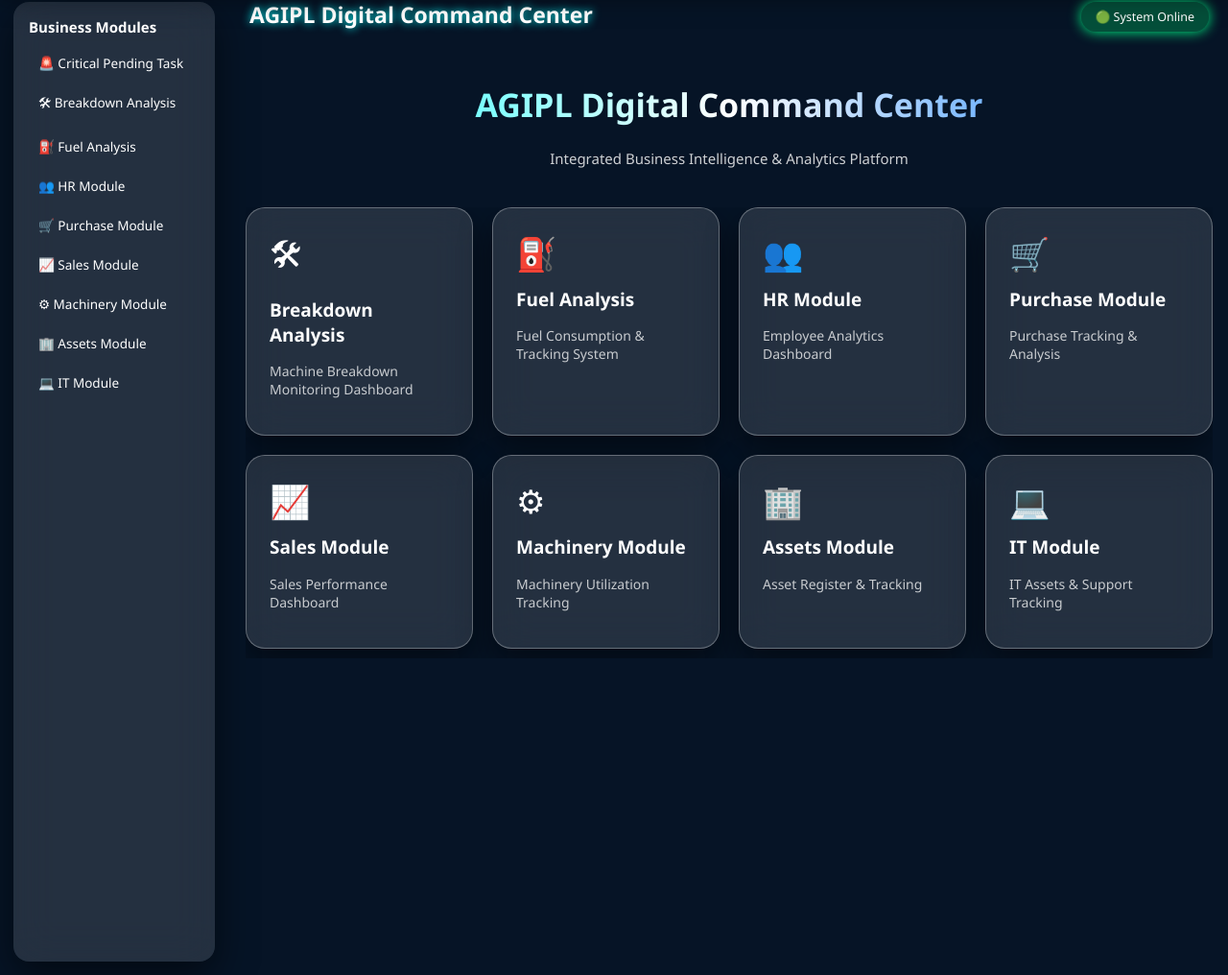
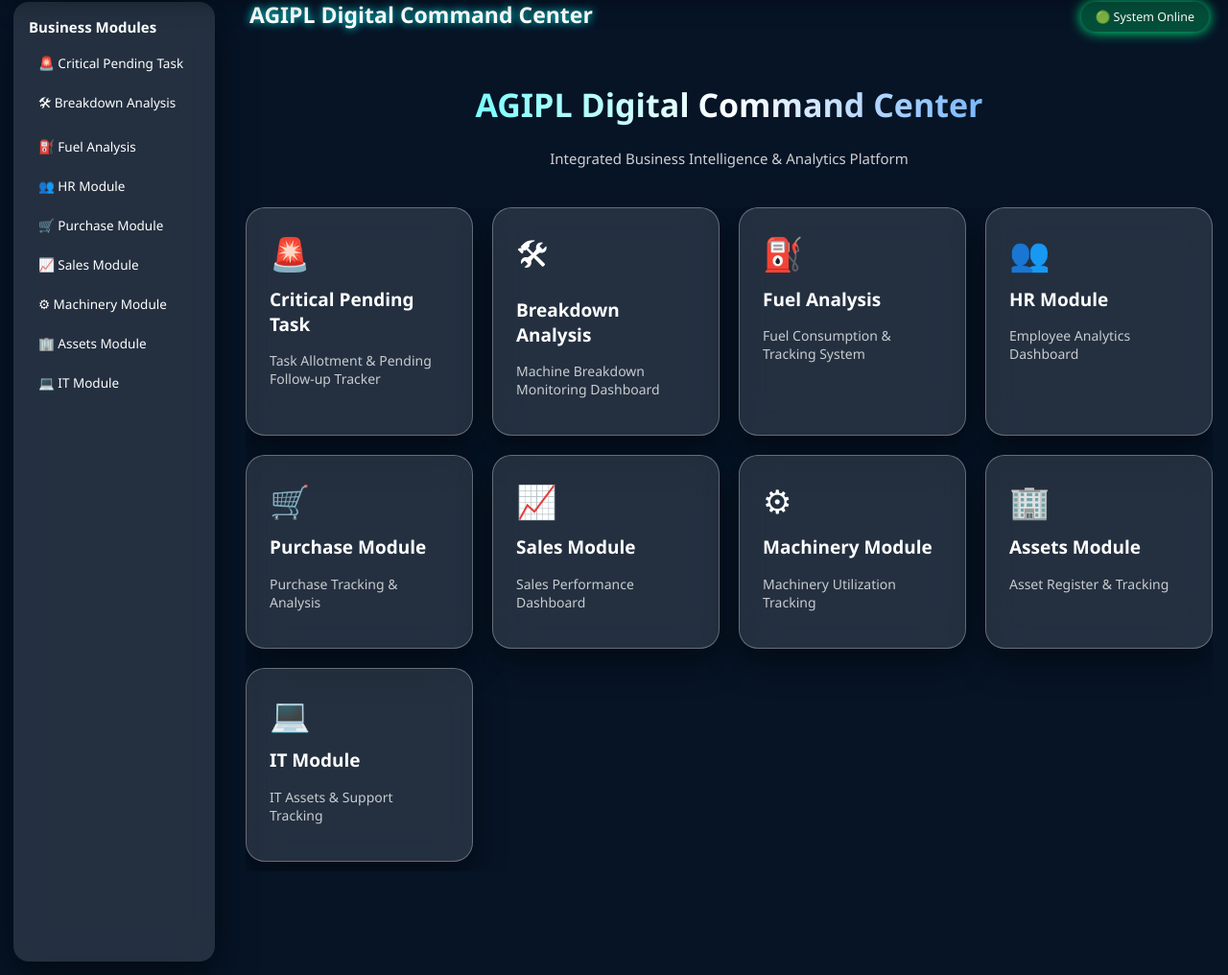
Before and after one commit to Vikasjha56/AGIPL_DOWNLOAD, a Flask app: page / in a window 1280 px wide. Shown: the part 74-1090 px from the top of the page at 96% size. Run offline with Flask 3, Linux system fonts and the light colour scheme.

Commit message:
Update index.html

```diff
--- a/templates/index.html
+++ b/templates/index.html
@@ -1,20 +1,20 @@
 {% extends "base.html" %}
-
 {% block page_title %}
 AGIPL Digital Command Center
 {% endblock %}
-
 {% block page_subtitle %}
 {% endblock %}
-
 {% block content %}
-
 <div class="home-title">
   <h1>AGIPL Digital Command Center</h1>
   <p>Integrated Business Intelligence &amp; Analytics Platform</p>
 </div>
-
 <div class="modules">
+  <a href="/critical-pending" class="card">
+    <div class="icon">🚨</div>
+    <h2>Critical Pending Task</h2>
+    <p>Task Allotment &amp; Pending Follow-up Tracker</p>
+  </a>
   <a href="/breakdown" class="card">
     <div class="icon">🛠</div>
     <h2>Breakdown Analysis</h2>
@@ -56,5 +56,4 @@ AGIPL Digital Command Center
     <p>IT Assets &amp; Support Tracking</p>
   </a>
 </div>
-
 {% endblock %}
```
